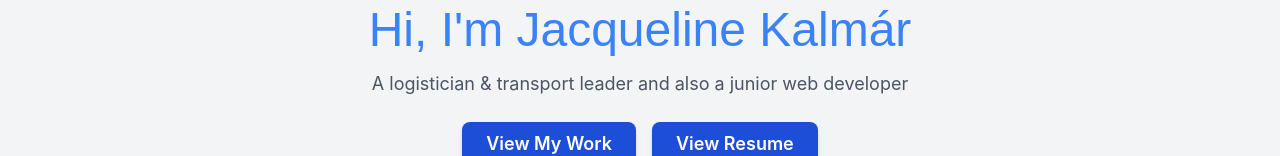
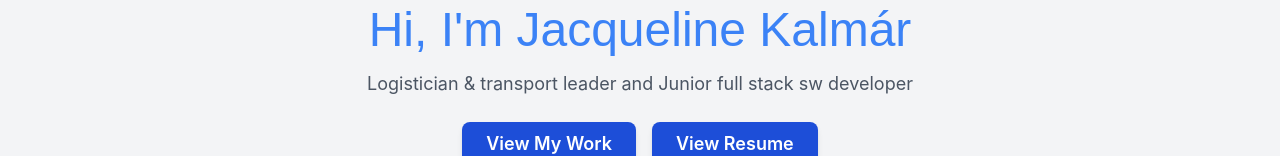
Before and after one commit to JaqiKal/jkalmar-portfolio, a React (Vite) app: page / in a window 1280 px wide. Shown: the part 378-534 px from the top of the page. Built offline with nearby package versions, Linux system fonts and the light colour scheme.

Commit message:
fix: Change text in Hero

```diff
--- a/src/pages/Hero.jsx
+++ b/src/pages/Hero.jsx
@@ -4,8 +4,8 @@ const Hero = () => {
       id="hero"
       className="min-h-screen flex flex-col items-center justify-center text-center bg-neutral-100 dark:bg-neutral-900 text-neutral-900 dark:text-neutral-100 px-6"
     >
-      <h1 className="text-5xl font-heading text-primary-500">Hi, I'm Jacqueline Kalmár</h1>
-      <p className="mt-4 text-lg text-neutral-600 dark:text-neutral-300">A logistician & transport leader and also a junior web developer</p>
+      <h1 className="text-5xl font-heading text-primary-500">Hi, I&apos;m Jacqueline Kalmár</h1>
+      <p className="mt-4 text-lg text-neutral-600 dark:text-neutral-300">Logistician & transport leader and Junior full stack sw developer</p>
       <div className="mt-6 flex flex-col sm:flex-row gap-4">
         <button className="px-6 py-2 rounded-lg bg-primary-700 text-white text-lg font-semibold shadow-md hover:bg-success transform hover:scale-105 transition">View My Work</button>
         <button className="px-6 py-2 rounded-lg bg-primary-700 text-white text-lg font-semibold shadow-md hover:bg-success transform hover:scale-105 transition">View Resume</button>
```
